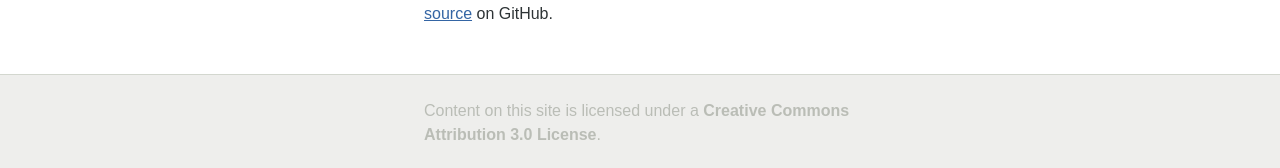
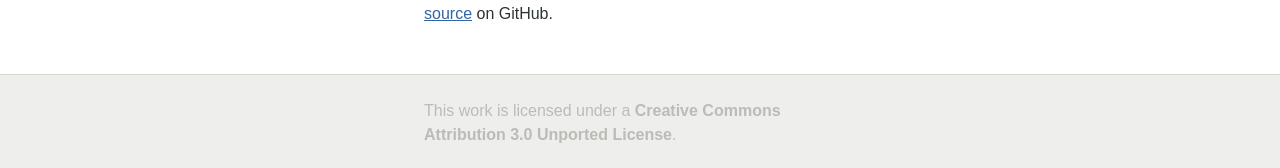
Before and after one commit to tfausak/tfausak.github.io, a Jekyll site: the page built from about.md, in a window 1280 px wide. Shown: the part 973-1141 px from the top of the page. Built offline with Jekyll 4.4.1, drawn with Linux system fonts in a browser that asks for light colours.

Commit message:
Change Creative Commons text.

```diff
--- a/404.html
+++ b/404.html
@@ -42,7 +42,7 @@
 
         <footer id="footer">
             <div class="wrapper">
-                <p>Content on this site is licensed under a <a href="http://creativecommons.org/licenses/by/3.0/">Creative Commons Attribution 3.0 License</a>.</p>
+                <p>This work is licensed under a <a href="http://creativecommons.org/licenses/by/3.0/">Creative Commons Attribution 3.0 Unported License</a>.</p>
             </div>
         </footer>
     </body>
--- a/_layouts/base.html
+++ b/_layouts/base.html
@@ -40,7 +40,7 @@
 
         <footer id="footer">
             <div class="wrapper">
-                <p>Content on this site is licensed under a <a href="http://creativecommons.org/licenses/by/3.0/">Creative Commons Attribution 3.0 License</a>.</p>
+                <p>This work is licensed under a <a href="http://creativecommons.org/licenses/by/3.0/">Creative Commons Attribution 3.0 Unported License</a>.</p>
             </div>
         </footer>
     </body>
```
